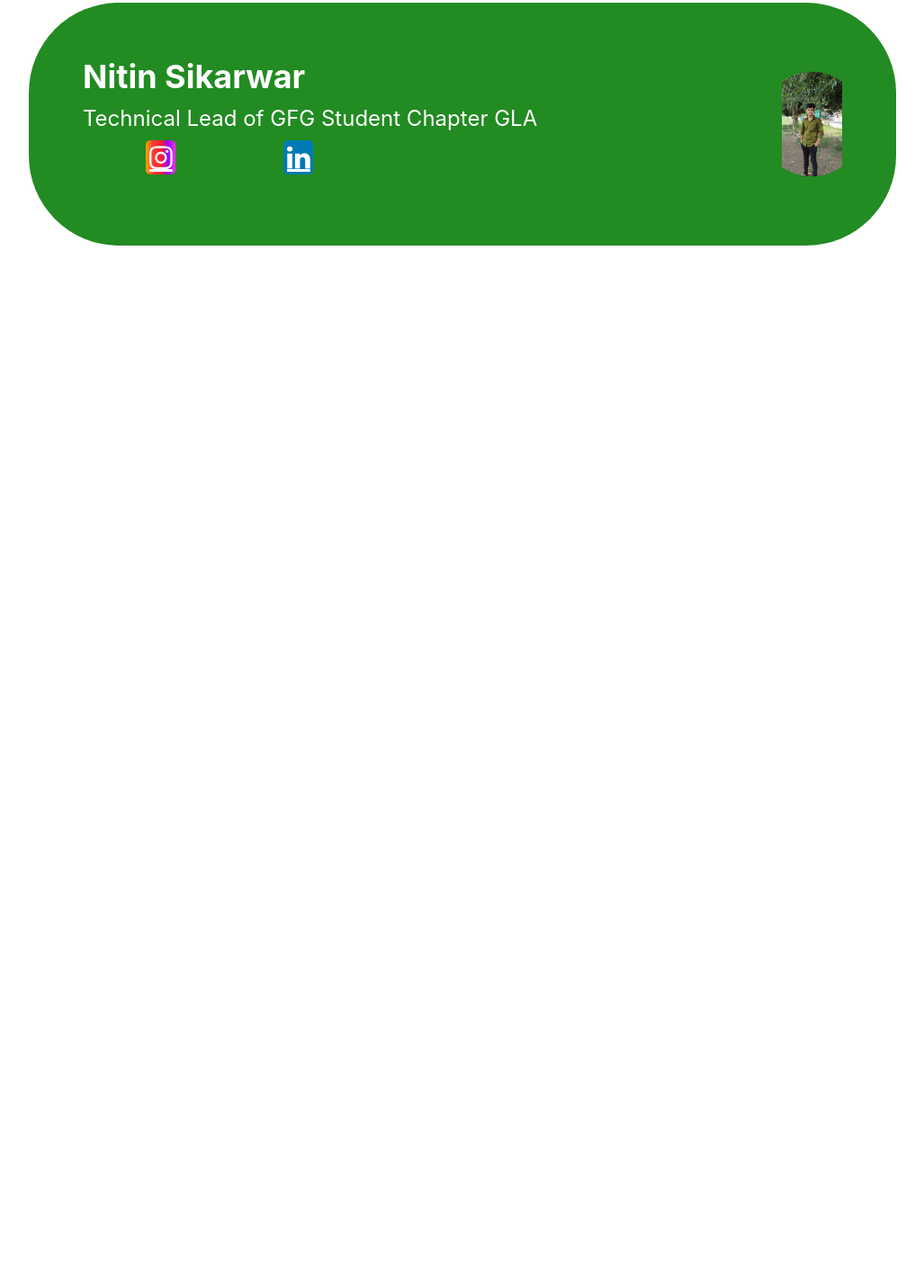
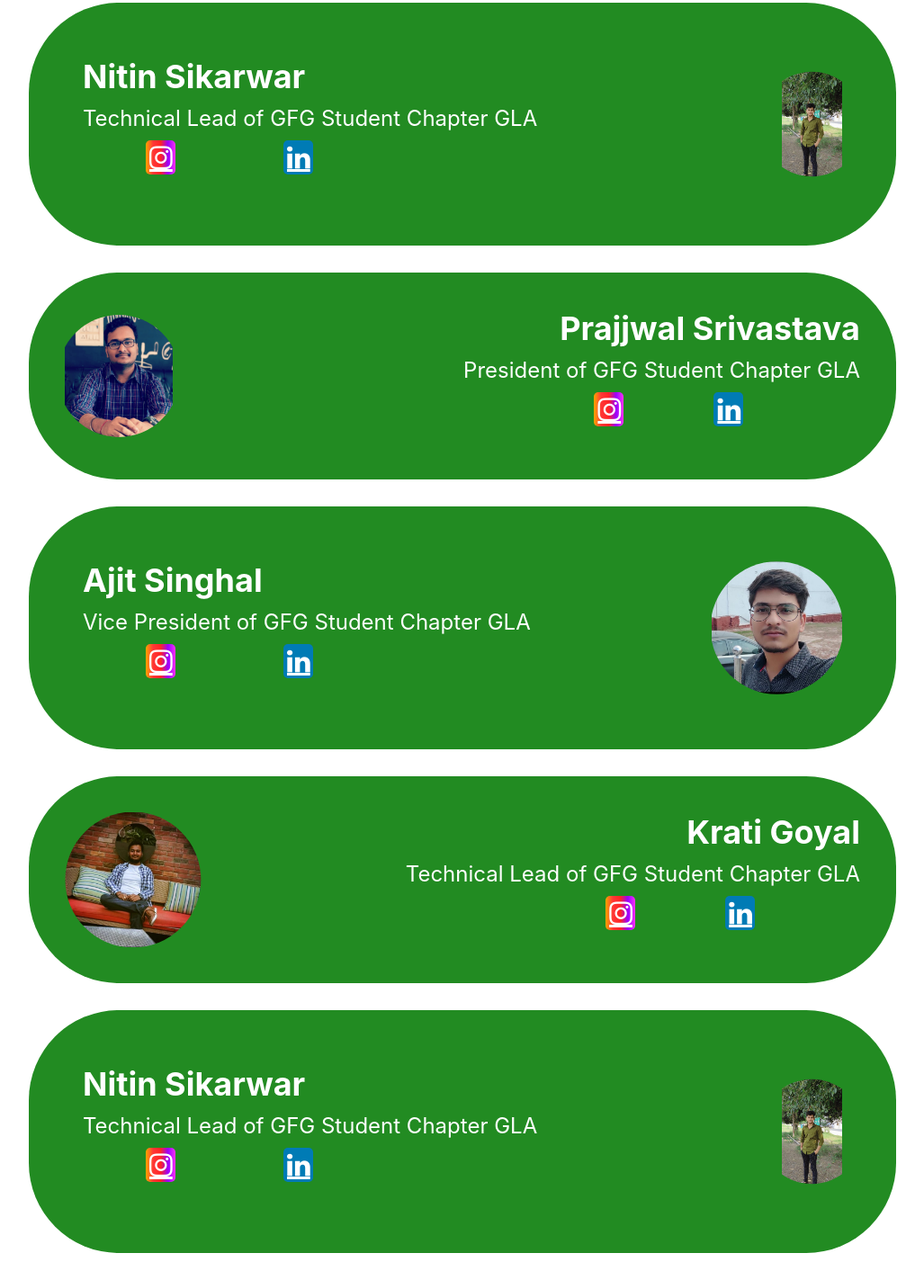
Before and after one commit to NitinSikarwar-32/GFG_Student_Chapter_live, a plain HTML site: page members.html in a window 1280 px wide. Shown: the part 886-2309 px from the top of the page at 90% size, without its empty margins (126-1153 px from the left). Before the commit the page ends 1189 px from the top, so only its background shows below. Drawn offline with Linux system fonts and the light colour scheme.

Commit message:
Update members.html
first

```diff
--- a/members.html
+++ b/members.html
@@ -47,7 +47,42 @@
             <div class="ic2"><a href="https://www.linkedin.com/in/nitin-sikarwar-3b5359218/" class="fa fa-linkedin" target="_blank"></a></div>
             </div>
         </div>
-
+        <div class="child child1">
+            <img  class="img1"  src="./images/8a455e35-c1fb-4a00-bb92-f8fc8d7f1d6e.jpg" alt="loading">
+            <p><b>Prajjwal Srivastava</b></p>
+            <p class="p1">President of GFG Student Chapter GLA</p>
+            <div class="ic" style="display: flex;">
+                <div class="ic3"><a href="https://www.instagram.com/nitin_sikarwar_32/" class="fa fa-instagram" target="_blank"></a></i></div>
+                <div class="ic4"><a href="https://www.linkedin.com/in/nitin-sikarwar-3b5359218/" class="fa fa-linkedin" target="_blank"></a></div>
+                </div>
+        </div>
+        <div class="child child2">
+            <img class="img2" src="./images/ajit.jpg" alt="loading">
+            <p><b>Ajit Singhal</b></p>
+            <p class="p2"> Vice President of GFG Student Chapter GLA</p>
+            <div class="ic" style="display: flex;">
+                <div class="ic1"><a href="https://www.instagram.com/nitin_sikarwar_32/" class="fa fa-instagram" target="_blank"></a></i></div>
+                <div class="ic2"><a href="https://www.linkedin.com/in/nitin-sikarwar-3b5359218/" class="fa fa-linkedin" target="_blank"></a></div>
+                </div>
+        </div>
+        <div class="child child1">
+            <img class="img1" src="./images/50dd7925-852b-4f11-bc9c-db8b53cca2c6.jpg" alt="loading">
+            <p><b>Krati Goyal</b></p>
+            <p class="p3">Technical Lead of GFG Student Chapter GLA</p>
+            <div class="ic" style="display: flex;">
+                <div class="ic3"><a href="https://www.instagram.com/nitin_sikarwar_32/" class="fa fa-instagram" target="_blank"></a></i></div>
+                <div class="ic4"><a href="https://www.linkedin.com/in/nitin-sikarwar-3b5359218/" class="fa fa-linkedin" target="_blank"></a></div>
+                </div>
+        </div>
+        <div class="child child2">
+            <img class="img2" src="./images/ff734442-713a-4def-9462-76740f74d691.jpg" alt="loading">
+            <p><b>Nitin Sikarwar</b></p>
+            <p class="p4">Technical Lead of GFG Student Chapter GLA</p>
+         <div class="ic" style="display: flex;">
+            <div class="ic1"><a href="https://www.instagram.com/nitin_sikarwar_32/" class="fa fa-instagram" target="_blank"></a></i></div>
+            <div class="ic2"><a href="https://www.linkedin.com/in/nitin-sikarwar-3b5359218/" class="fa fa-linkedin" target="_blank"></a></div>
+            </div>
+        </div>
     </div>
 </body>
 
```
